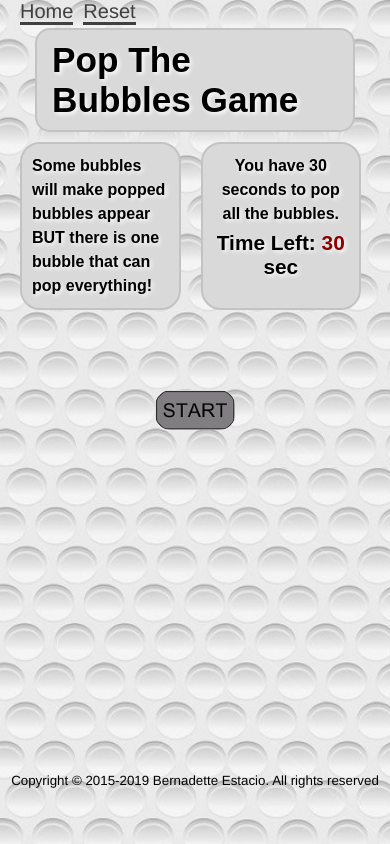
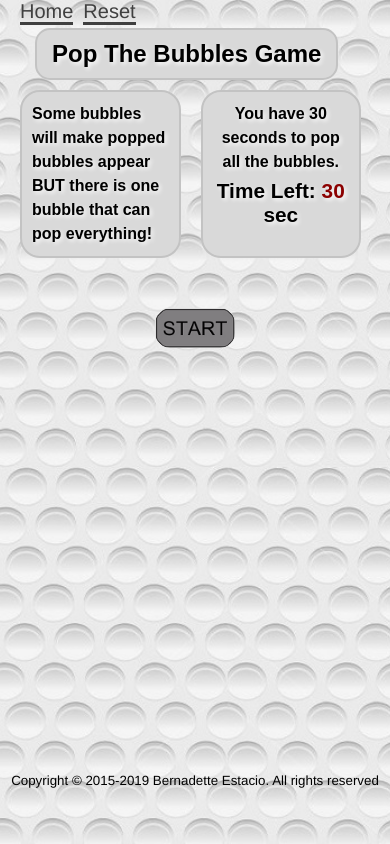
Before and after one commit to bernadette-estacio/pop-game-react-app, a React (Create React App) app: page / in a window 390 px wide. Built offline with nearby package versions, Linux system fonts and the light colour scheme.

Commit message:
Created final code

```diff
--- a/src/App.js
+++ b/src/App.js
@@ -1,8 +1,9 @@
-import React, { Component } from "react";
+import React from "react";
+import Mechanics from "./components/mechanics";
 import Nav from "./components/nav";
 import MainContent from "./components/mainContent";
 
-class App extends Component {
+class App extends Mechanics {
   constructor(props) {
     super(props);
     this.state = {
@@ -22,129 +23,30 @@ class App extends Component {
     };
   }
 
-  startGame = () => {
-    console.log("Burst All:", this.state.pickedBubble);
-    // Create a bubblesList
-    let bubbles = [];
-    for (let i = 1; i <= 64; i++) {
-      let bubble = { id: "bubble" + i, visibility: "visible" };
-      bubbles.push(bubble);
-    }
-    // Create a triggerBubbles
-    let triggerBubbles = [];
-    for (let i = 0; i < 7; i++) {
-      triggerBubbles.push("bubble" + Math.floor(Math.random() * 64 + 1));
-    }
-    this.setState({
-      startButton: false,
-      bubblesList: bubbles,
-      triggerBubbles: triggerBubbles
-    });
-    // Timer
-    setInterval(
-      function() {
-        this.state.timeLeft === 0
-          ? this.stopGame()
-          : this.setState({ timeLeft: this.state.timeLeft - 1 });
-      }.bind(this),
-      1000
-    );
-  };
-
-  clickBubble = ev => {
-    let clickedBubble = ev.currentTarget.id;
-    if (clickedBubble === this.state.pickedBubble) {
-      this.burstBonus();
-    } else if (this.state.triggerBubbles.indexOf(clickedBubble) >= 0) {
-      this.showBubbles(clickedBubble);
-    } else {
-      this.hideBubble(clickedBubble);
-    }
-  };
-
-  // Hide clicked bubble
-  hideBubble = clickedBubble => {
-    const bubblesList = [...this.state.bubblesList];
-    const bubble = bubblesList.find(b => b.id === clickedBubble);
-    const index = bubblesList.indexOf(bubble);
-    bubblesList[index] = { ...bubblesList[index] };
-    bubblesList[index].visibility = "invisible";
-    this.setState({
-      bubblesList
-    });
-  };
-
-  // Show bubbles from triggered bubble
-  showBubbles = clickedBubble => {
-    // Random select bubbles to show
-    const showList = [];
-    for (let i = 0; i < 7; i++) {
-      showList.push(Math.floor(Math.random() * 64 + 1));
-    }
-    const bubblesList = [...this.state.bubblesList];
-    for (let i = 0; i < showList.length; i++) {
-      let index = showList[i];
-      bubblesList[index] = { ...bubblesList[index] };
-      bubblesList[index].visibility = "visible";
-    }
-    // Hide clicked bubble
-    const bubble = bubblesList.find(b => b.id === clickedBubble);
-    const index = bubblesList.indexOf(bubble);
-    bubblesList[index] = { ...bubblesList[index] };
-    bubblesList[index].visibility = "invisible";
-    this.setState({
-      bubblesList
-    });
-  };
-
-  stopGame = () => {
-    this.burst();
-    this.setState({
-      instruction: false,
-      timeUP: true
-    });
-  };
-
-  // Burst all bubble by pickedBubble
-  burstBonus = () => {
-    this.burst();
-    setTimeout(
-      function() {
-        this.setState({
-          instruction: false,
-          goodjob: true
-        });
-      }.bind(this),
-      1000
-    );
-  };
-
-  // Burst All Bubbles
-  burst = () => {
-    this.setState({
-      allBubbles: false
-    });
-  };
-
-  reset = () => {
-    window.location.reload();
-  };
-
   render() {
+    const {
+      instruction,
+      timeLeft,
+      startButton,
+      bubblesList,
+      allBubbles,
+      goodjob,
+      timeUP
+    } = this.state;
     return (
       <div>
         <Nav reset={this.reset} />
 
         <MainContent
-          instruction={this.state.instruction}
-          timeLeft={this.state.timeLeft}
-          startButton={this.state.startButton}
+          instruction={instruction}
+          timeLeft={timeLeft}
+          startButton={startButton}
           startGame={this.startGame}
-          bubblesList={this.state.bubblesList}
+          bubblesList={bubblesList}
           clickBubble={this.clickBubble}
-          allBubbles={this.state.allBubbles}
-          goodjob={this.state.goodjob}
-          timeUP={this.state.timeUP}
+          allBubbles={allBubbles}
+          goodjob={goodjob}
+          timeUP={timeUP}
         />
 
         <footer>
--- a/src/components/bubbles.js
+++ b/src/components/bubbles.js
@@ -1,18 +1,18 @@
 import React from "react";
 import bubbleImg from "../img/bubble.jpg";
 
-const Bubbles = props => {
-  let allBubblesClass = props.allBubbles ? "yesDisplay " : "noDisplay ";
+const Bubbles = ({ allBubbles, bubblesList, clickBubble }) => {
+  let allBubblesClass = allBubbles ? "yesDisplay " : "noDisplay ";
   return (
     <div id="allBubbles">
-      {props.bubblesList.map((bubble, i) => (
+      {bubblesList.map((bubble, i) => (
         <div key={i}>
           <img
             src={bubbleImg}
             alt="bubble"
             id={bubble.id}
             className={allBubblesClass + bubble.visibility}
-            onClick={props.clickBubble}
+            onClick={clickBubble}
             unselectable="on"
           />
         </div>
--- a/src/components/mainContent.js
+++ b/src/components/mainContent.js
@@ -3,20 +3,30 @@ import Timer from "./timer";
 import Bubbles from "./bubbles";
 import start from "../img/start.png";
 
-const MainContent = props => {
-  let instructionClass = props.instruction ? " visible" : " invisible";
-  let startClass = props.startButton ? "yesDisplay" : "noDisplay";
-  let goodJobClass = props.goodjob ? " visible" : " invisible";
-  let timeUPClass = props.timeUP ? " visible" : " invisible";
+const MainContent = ({
+  instruction,
+  timeLeft,
+  startButton,
+  startGame,
+  goodjob,
+  timeUP,
+  bubblesList,
+  allBubbles,
+  clickBubble
+}) => {
+  let instructionClass = instruction ? " visible" : " invisible";
+  let startClass = startButton ? "yesDisplay" : "noDisplay";
+  let goodJobClass = goodjob ? " visible" : " invisible";
+  let timeUPClass = timeUP ? " visible" : " invisible";
   return (
     <main>
       <div className={"row" + instructionClass} id="instruction">
-        <p>
+        <p className="messageFont">
           Some bubbles will make popped bubbles appear BUT there is one bubble
           that can pop everything!
         </p>
 
-        <Timer timeLeft={props.timeLeft} />
+        <Timer timeLeft={timeLeft} />
       </div>
 
       <div>
@@ -26,7 +36,7 @@ const MainContent = props => {
           className={startClass}
           id="startButton"
           width="80"
-          onClick={props.startGame}
+          onClick={startGame}
         />
       </div>
 
@@ -37,9 +47,9 @@ const MainContent = props => {
       <div className={"timeUP" + timeUPClass} />
 
       <Bubbles
-        bubblesList={props.bubblesList}
-        allBubbles={props.allBubbles}
-        clickBubble={props.clickBubble}
+        bubblesList={bubblesList}
+        allBubbles={allBubbles}
+        clickBubble={clickBubble}
       />
     </main>
   );
--- /dev/null
+++ b/src/components/mechanics.js
@@ -0,0 +1,119 @@
+import { Component } from "react";
+
+class Mechanics extends Component {
+  startGame = () => {
+    console.log("Burst All:", this.state.pickedBubble);
+    // Create a bubblesList
+    let bubbles = [];
+    for (let i = 1; i <= 64; i++) {
+      let bubble = { id: "bubble" + i, visibility: "visible" };
+      bubbles.push(bubble);
+    }
+    // Create a triggerBubbles
+    let triggerBubbles = [];
+    for (let i = 0; i < 7; i++) {
+      triggerBubbles.push("bubble" + Math.floor(Math.random() * 64 + 1));
+    }
+    this.setState({
+      startButton: false,
+      bubblesList: bubbles,
+      triggerBubbles: triggerBubbles
+    });
+    // Timer
+    setInterval(
+      function() {
+        this.state.timeLeft >= 1
+          ? this.setState({ timeLeft: this.state.timeLeft - 1 })
+          : this.stopGame();
+      }.bind(this),
+      1000
+    );
+  };
+
+  clickBubble = ev => {
+    let clickedBubble = ev.currentTarget.id;
+    if (clickedBubble === this.state.pickedBubble) {
+      this.burstBonus();
+    } else if (this.state.triggerBubbles.indexOf(clickedBubble) >= 0) {
+      this.showBubbles(clickedBubble);
+    } else {
+      this.hideBubble(clickedBubble);
+    }
+  };
+
+  // Hide clicked bubble
+  hideBubble = clickedBubble => {
+    const bubblesList = [...this.state.bubblesList];
+    const bubble = bubblesList.find(b => b.id === clickedBubble);
+    const index = bubblesList.indexOf(bubble);
+    bubblesList[index] = { ...bubblesList[index] };
+    bubblesList[index].visibility = "invisible";
+    this.setState({
+      bubblesList
+    });
+  };
+
+  // Show bubbles from triggered bubble
+  showBubbles = clickedBubble => {
+    // Random select bubbles to show
+    const showList = [];
+    for (let i = 0; i < 7; i++) {
+      showList.push(Math.floor(Math.random() * 64));
+    }
+    const bubblesList = [...this.state.bubblesList];
+    for (let i = 0; i < showList.length; i++) {
+      let index = showList[i];
+      bubblesList[index] = { ...bubblesList[index] };
+      bubblesList[index].visibility = "visible";
+    }
+    // Hide clicked bubble
+    const bubble = bubblesList.find(b => b.id === clickedBubble);
+    const index = bubblesList.indexOf(bubble);
+    bubblesList[index] = { ...bubblesList[index] };
+    bubblesList[index].visibility = "invisible";
+    this.setState({
+      bubblesList
+    });
+  };
+
+  stopGame = () => {
+    this.burst();
+    setTimeout(
+      function() {
+        this.setState({
+          instruction: false,
+          timeUP: true
+        });
+      }.bind(this),
+      1000
+    );
+  };
+
+  // Burst all bubble by pickedBubble
+  burstBonus = () => {
+    this.burst();
+    setTimeout(
+      function() {
+        this.setState({
+          instruction: false,
+          goodjob: true,
+          timeUP: false
+        });
+      }.bind(this),
+      1000
+    );
+  };
+
+  // Burst All Bubbles
+  burst = () => {
+    this.setState({
+      allBubbles: false
+    });
+  };
+
+  reset = () => {
+    window.location.reload();
+  };
+}
+
+export default Mechanics;
--- a/src/components/nav.js
+++ b/src/components/nav.js
@@ -1,6 +1,6 @@
 import React from "react";
 
-const Nav = props => {
+const Nav = ({ reset }) => {
   return (
     <nav>
       <a
@@ -10,7 +10,7 @@ const Nav = props => {
       >
         Home
       </a>
-      <span onClick={props.reset}>Reset</span>
+      <span onClick={reset}>Reset</span>
       <h1>Pop The Bubbles Game</h1>
     </nav>
   );
--- a/src/components/timer.js
+++ b/src/components/timer.js
@@ -1,14 +1,14 @@
 import React from "react";
 
-const Timer = props => {
+const Timer = ({ timeLeft }) => {
   return (
     <div>
-      <p>You have 30 seconds to pop all the bubbles.</p>
+      <p className="messageFont">You have 30 seconds to pop all the bubbles.</p>
 
       <p className="timer">
         Time Left:{" "}
         <strong>
-          <span id="countDown">{props.timeLeft}</span>{" "}
+          <span id="countDown">{timeLeft}</span>{" "}
         </strong>
         sec
       </p>
--- a/src/index.css
+++ b/src/index.css
@@ -131,7 +131,8 @@ h1,
 #allBubbles {
   display: flex;
   flex-wrap: wrap;
-  width: 640px;
+  max-width: 640px;
+  width: 90%;
   margin: 35px auto;
   cursor: pointer;
 }
@@ -143,7 +144,7 @@ h1,
 #allBubbles img {
   width: 100%;
   height: auto;
-  margin: -3px;
+  margin: 0;
 }
 
 /* Win Game */
@@ -157,7 +158,7 @@ h1,
   top: 130px;
   left: 0;
   right: 0;
-  z-index: -2;
+  z-index: 10;
 }
 
 /* Lost Game */
@@ -199,3 +200,59 @@ footer {
   padding-top: 30px;
   text-align: center;
 }
+
+@media screen and (max-width: 650px) {
+  h1 {
+    font-size: 1.9em;
+  }
+}
+
+@media screen and (max-width: 550px) {
+  h1 {
+    font-size: 1.7em;
+  }
+  .messageFont {
+    font-size: 1em;
+  }
+}
+
+@media screen and (max-width: 450px) {
+  h1 {
+    font-size: 1.5em;
+  }
+  #instruction > p,
+  #instruction > div {
+    margin-bottom: 0;
+  }
+  #allBubbles {
+    margin-top: 15px;
+  }
+}
+
+@media screen and (max-width: 380px) {
+  nav a,
+  nav span {
+    font-size: 1em;
+  }
+  h1 {
+    font-size: 1.2em;
+  }
+  .timer {
+    font-size: 1.1em;
+  }
+  #startButton {
+    margin-top: 20px;
+  }
+}
+
+@media screen and (max-width: 330px) {
+  h1 {
+    font-size: 1.1em;
+  }
+  .timer {
+    font-size: 1em;
+  }
+  #startButton {
+    margin-top: 8px;
+  }
+}
```
